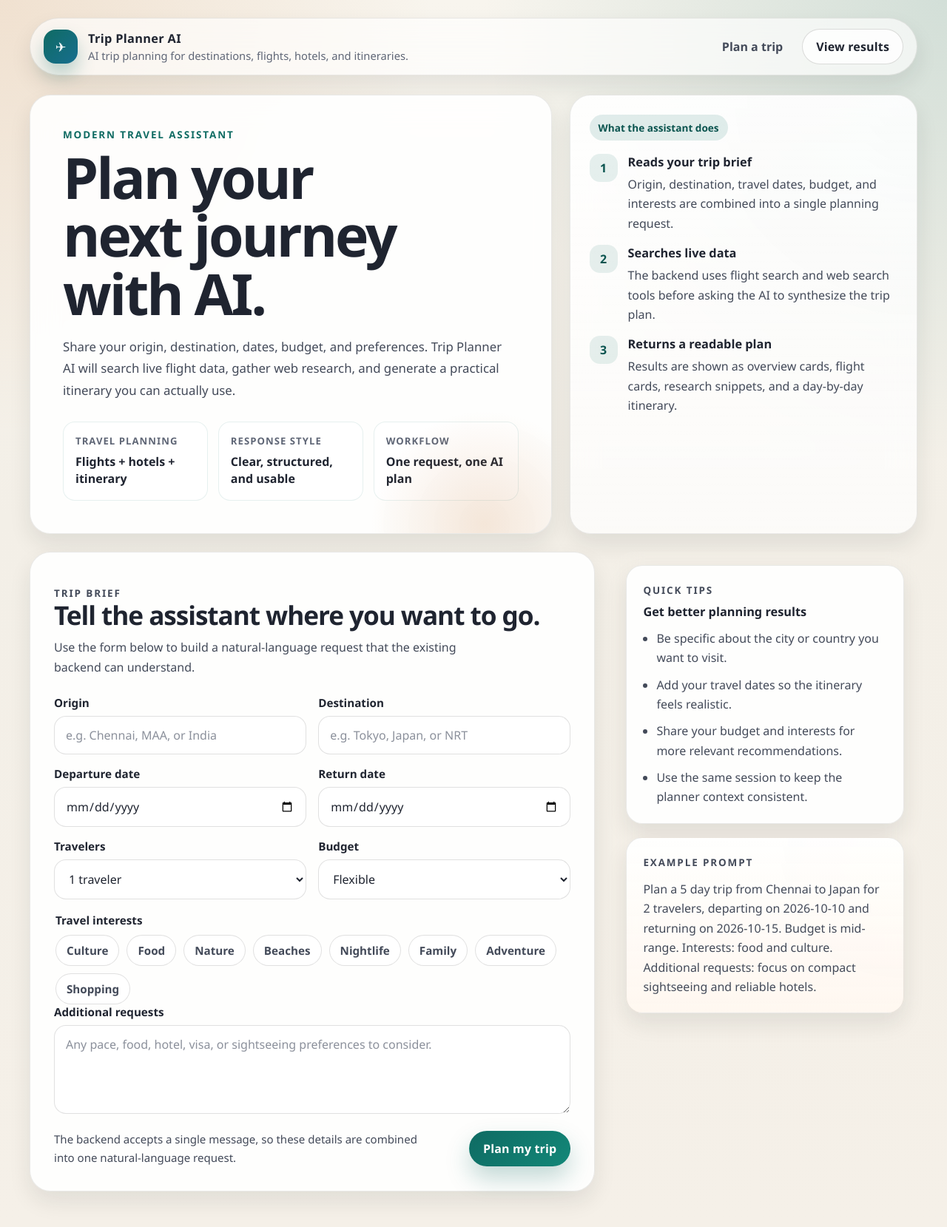
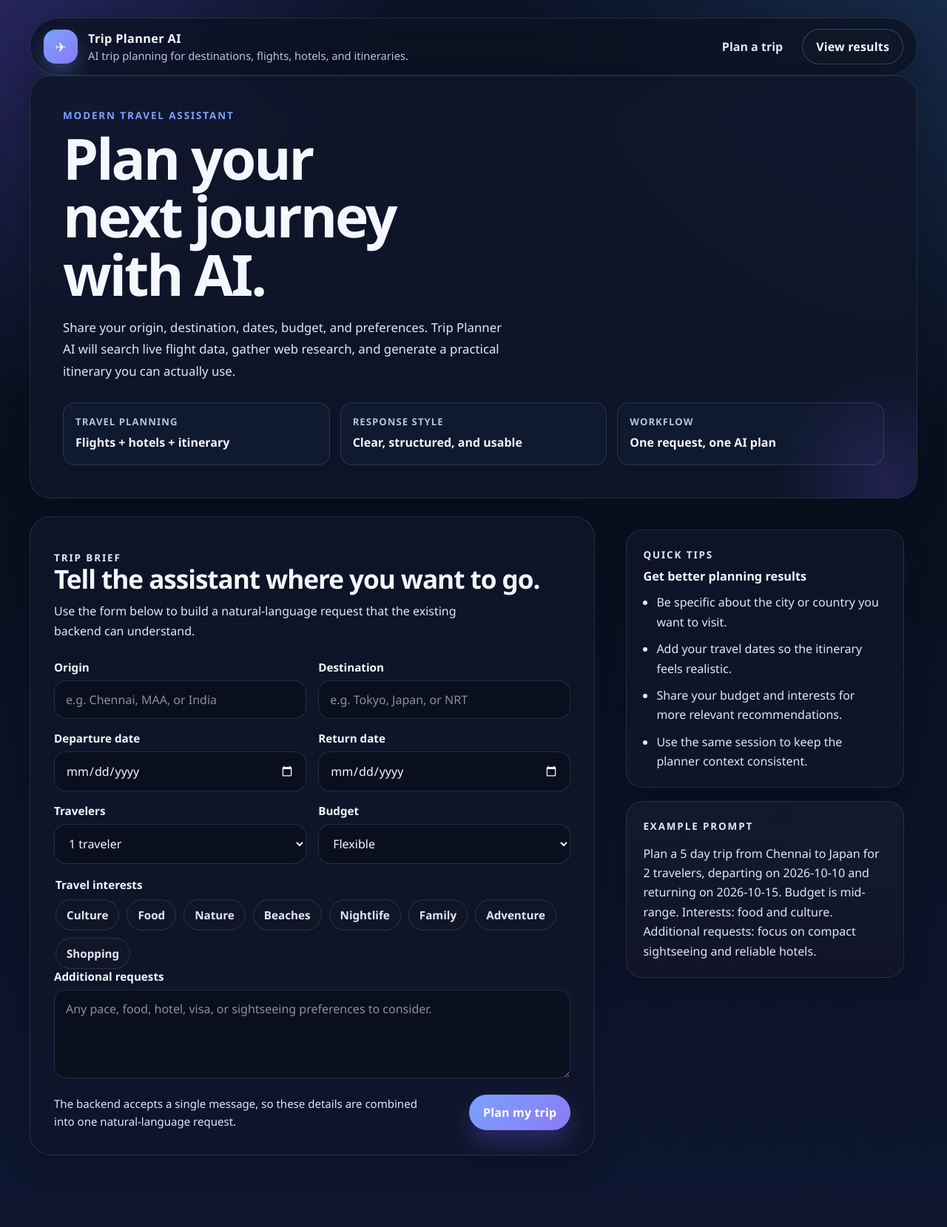
Before and after one commit to BhasvatiSristi/trip-planner, a FastAPI app: page / in a window 1280 px wide. Shown: the whole page at 74% size. After the commit the page ends 1562 px from the top, so only its background shows below. Run offline with FastAPI, Linux system fonts and the light colour scheme.

Commit message:
deployment

```diff
--- a/static/style.css
+++ b/static/style.css
@@ -1,27 +1,27 @@
 :root {
-	--bg: #f3efe7;
-	--bg-elevated: rgba(255, 255, 255, 0.75);
-	--surface: rgba(255, 255, 255, 0.9);
-	--surface-strong: #ffffff;
-	--border: rgba(40, 39, 35, 0.1);
-	--border-strong: rgba(40, 39, 35, 0.16);
-	--text: #1f2430;
-	--muted: #5f6676;
-	--muted-strong: #434a59;
-	--primary: #0f6b63;
-	--primary-dark: #0b544f;
-	--primary-soft: rgba(15, 107, 99, 0.12);
-	--accent: #c87934;
-	--accent-soft: rgba(200, 121, 52, 0.14);
-	--shadow-lg: 0 22px 50px rgba(26, 30, 36, 0.12);
-	--shadow-md: 0 14px 30px rgba(26, 30, 36, 0.09);
+	--bg: #090f1d;
+	--bg-elevated: rgba(17, 24, 39, 0.82);
+	--surface: rgba(15, 23, 42, 0.82);
+	--surface-strong: #111c31;
+	--border: rgba(148, 163, 184, 0.18);
+	--border-strong: rgba(165, 180, 252, 0.28);
+	--text: #f5f7ff;
+	--muted: #b7c3e0;
+	--muted-strong: #dde7ff;
+	--primary: #7aa2ff;
+	--primary-dark: #5e8eff;
+	--primary-soft: rgba(122, 162, 255, 0.14);
+	--accent: #8b7af6;
+	--accent-soft: rgba(139, 122, 246, 0.18);
+	--shadow-lg: 0 24px 60px rgba(6, 10, 20, 0.42);
+	--shadow-md: 0 16px 34px rgba(6, 10, 20, 0.28);
 	--radius-xl: 28px;
 	--radius-lg: 22px;
 	--radius-md: 16px;
 	--radius-sm: 12px;
 	--container: 1200px;
-	--focus-ring: 0 0 0 4px rgba(15, 107, 99, 0.18);
-	color-scheme: light;
+	--focus-ring: 0 0 0 4px rgba(122, 162, 255, 0.22);
+	color-scheme: dark;
 }
 
 * {
@@ -38,9 +38,9 @@
 	color: var(--text);
 	font-family: "Segoe UI", "Helvetica Neue", Arial, sans-serif;
 	background:
-		radial-gradient(circle at top left, rgba(200, 121, 52, 0.16), transparent 28%),
-		radial-gradient(circle at top right, rgba(15, 107, 99, 0.16), transparent 30%),
-		linear-gradient(180deg, #f8f5ee 0%, var(--bg) 42%, #f5f0e8 100%);
+		radial-gradient(circle at top left, rgba(123, 92, 255, 0.24), transparent 26%),
+		radial-gradient(circle at top right, rgba(74, 144, 226, 0.18), transparent 28%),
+		linear-gradient(180deg, #0b1327 0%, var(--bg) 42%, #0d1630 100%);
 }
 
 body::before {
@@ -49,11 +49,11 @@
 	inset: 0;
 	pointer-events: none;
 	background-image:
-		linear-gradient(rgba(255, 255, 255, 0.18) 1px, transparent 1px),
-		linear-gradient(90deg, rgba(255, 255, 255, 0.16) 1px, transparent 1px);
+		linear-gradient(rgba(147, 163, 255, 0.08) 1px, transparent 1px),
+		linear-gradient(90deg, rgba(147, 163, 255, 0.08) 1px, transparent 1px);
 	background-size: 28px 28px;
-	mask-image: linear-gradient(180deg, rgba(0, 0, 0, 0.25), transparent 70%);
-	opacity: 0.4;
+	mask-image: linear-gradient(180deg, rgba(0, 0, 0, 0.35), transparent 70%);
+	opacity: 0.7;
 }
 
 a {
@@ -86,7 +86,7 @@
 	justify-content: space-between;
 	gap: 20px;
 	padding: 14px 18px;
-	background: rgba(255, 255, 255, 0.64);
+	background: rgba(11, 17, 31, 0.72);
 	backdrop-filter: blur(18px);
 	border: 1px solid var(--border);
 	border-radius: 999px;
@@ -106,9 +106,9 @@
 	display: grid;
 	place-items: center;
 	border-radius: 16px;
-	background: linear-gradient(135deg, var(--primary), #176e8f);
+	background: linear-gradient(135deg, var(--primary), var(--accent));
 	color: #fff;
-	box-shadow: 0 14px 24px rgba(15, 107, 99, 0.28);
+	box-shadow: 0 14px 24px rgba(122, 162, 255, 0.28);
 	font-size: 1.1rem;
 	flex: 0 0 auto;
 }
@@ -177,24 +177,24 @@
 }
 
 .button-primary {
-	background: linear-gradient(135deg, var(--primary), #138778);
+	background: linear-gradient(135deg, var(--primary), var(--accent));
 	color: #fff;
-	box-shadow: 0 16px 32px rgba(15, 107, 99, 0.26);
+	box-shadow: 0 16px 32px rgba(123, 92, 255, 0.28);
 }
 
 .button-primary:hover {
-	background: linear-gradient(135deg, var(--primary-dark), #0f7a6d);
+	background: linear-gradient(135deg, var(--primary-dark), #7c6cf6);
 }
 
 .button-secondary {
-	background: rgba(255, 255, 255, 0.82);
+	background: rgba(16, 24, 39, 0.9);
 	color: var(--text);
 	border-color: var(--border-strong);
 }
 
 .button-secondary:hover {
-	border-color: rgba(15, 107, 99, 0.28);
-	background: rgba(255, 255, 255, 0.94);
+	border-color: rgba(122, 162, 255, 0.38);
+	background: rgba(18, 27, 45, 1);
 }
 
 .hero-section {
@@ -231,7 +231,7 @@
 	width: 320px;
 	height: 320px;
 	border-radius: 50%;
-	background: radial-gradient(circle, rgba(200, 121, 52, 0.18), transparent 68%);
+	background: radial-gradient(circle, rgba(123, 92, 255, 0.18), transparent 68%);
 	pointer-events: none;
 }
 
@@ -278,8 +278,8 @@
 .stat-card {
 	padding: 16px 16px 18px;
 	border-radius: var(--radius-md);
-	background: rgba(255, 255, 255, 0.72);
-	border: 1px solid rgba(15, 107, 99, 0.1);
+	background: rgba(17, 28, 49, 0.82);
+	border: 1px solid rgba(148, 163, 184, 0.2);
 }
 
 .stat-label {
@@ -423,8 +423,8 @@
 .field-group textarea {
 	width: 100%;
 	border-radius: var(--radius-md);
-	border: 1px solid rgba(40, 39, 35, 0.14);
-	background: rgba(255, 255, 255, 0.9);
+	border: 1px solid rgba(148, 163, 184, 0.2);
+	background: rgba(10, 16, 28, 0.8);
 	color: var(--text);
 	padding: 14px 15px;
 	transition: border-color 0.2s ease, box-shadow 0.2s ease, transform 0.2s ease, background 0.2s ease;
@@ -489,8 +489,8 @@
 	min-height: 42px;
 	padding: 0 14px;
 	border-radius: 999px;
-	border: 1px solid rgba(40, 39, 35, 0.14);
-	background: rgba(255, 255, 255, 0.84);
+	border: 1px solid rgba(148, 163, 184, 0.2);
+	background: rgba(17, 24, 39, 0.9);
 	color: var(--muted-strong);
 	font-weight: 600;
 	cursor: pointer;
@@ -574,8 +574,8 @@
 
 .accent-card {
 	background:
-		linear-gradient(180deg, rgba(255, 255, 255, 0.96), rgba(255, 248, 240, 0.92)),
-		radial-gradient(circle at top right, rgba(200, 121, 52, 0.14), transparent 54%);
+		linear-gradient(180deg, rgba(17, 27, 44, 0.95), rgba(18, 21, 38, 0.9)),
+		radial-gradient(circle at top right, rgba(139, 122, 246, 0.18), transparent 54%);
 }
 
 .tip-list {
--- a/templates/index.html
+++ b/templates/index.html
@@ -24,7 +24,6 @@
 		</header>
 
 		<main>
-			<section class="hero-section">
 				<div class="hero-copy">
 					<p class="eyebrow">Modern travel assistant</p>
 					<h1>Plan your next journey with AI.</h1>
@@ -48,33 +47,6 @@
 					</div>
 				</div>
 
-				<aside class="hero-panel" aria-label="How it works">
-					<div class="panel-badge">What the assistant does</div>
-					<ol class="workflow-list">
-						<li>
-							<span>1</span>
-							<div>
-								<strong>Reads your trip brief</strong>
-								<p>Origin, destination, travel dates, budget, and interests are combined into a single planning request.</p>
-							</div>
-						</li>
-						<li>
-							<span>2</span>
-							<div>
-								<strong>Searches live data</strong>
-								<p>The backend uses flight search and web search tools before asking the AI to synthesize the trip plan.</p>
-							</div>
-						</li>
-						<li>
-							<span>3</span>
-							<div>
-								<strong>Returns a readable plan</strong>
-								<p>Results are shown as overview cards, flight cards, research snippets, and a day-by-day itinerary.</p>
-							</div>
-						</li>
-					</ol>
-				</aside>
-			</section>
 
 			<section class="planner-layout" id="planner">
 				<div class="planner-card">
```
Also changed, not shown: other parts of static/style.css (+27 -27 lines), 2 other files.
